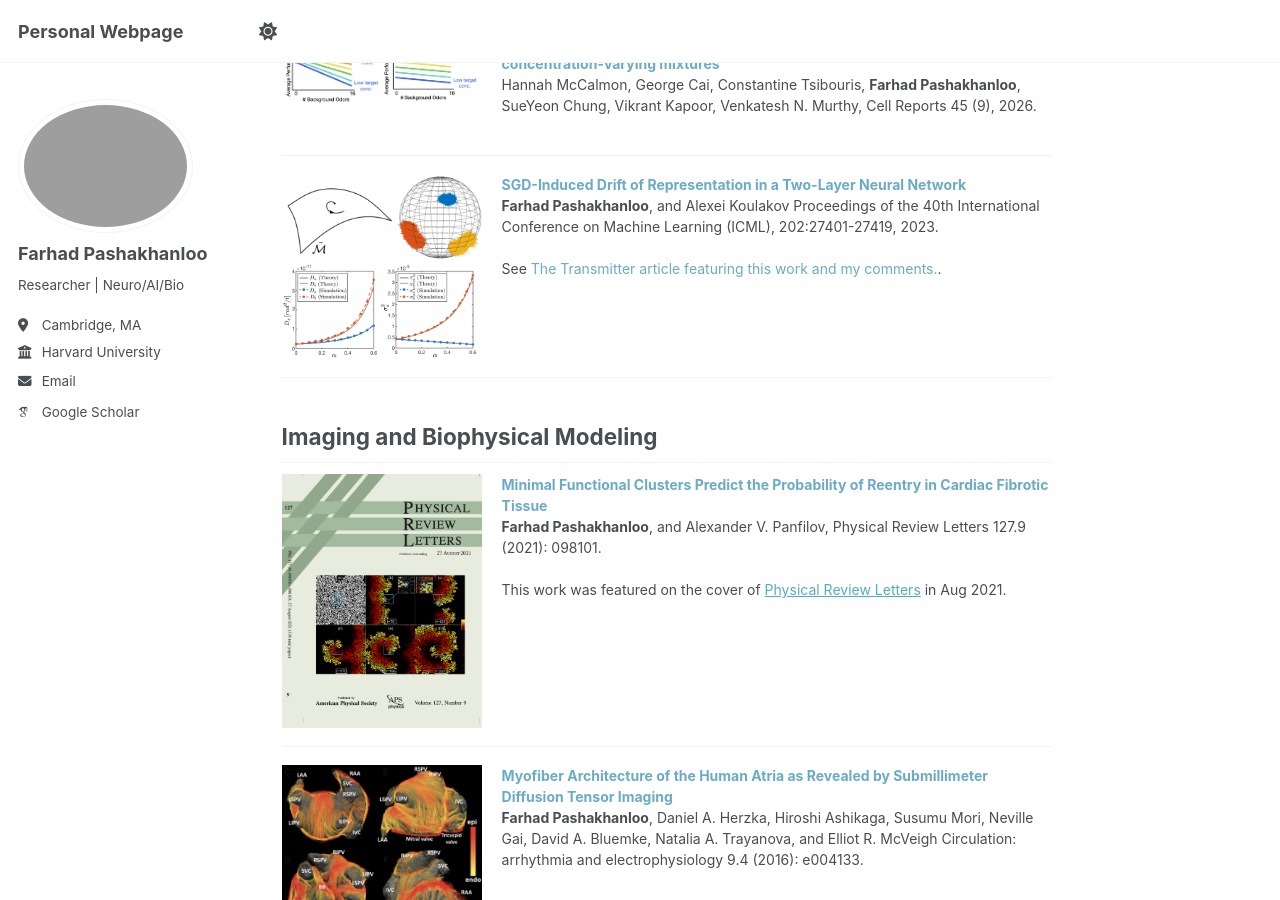
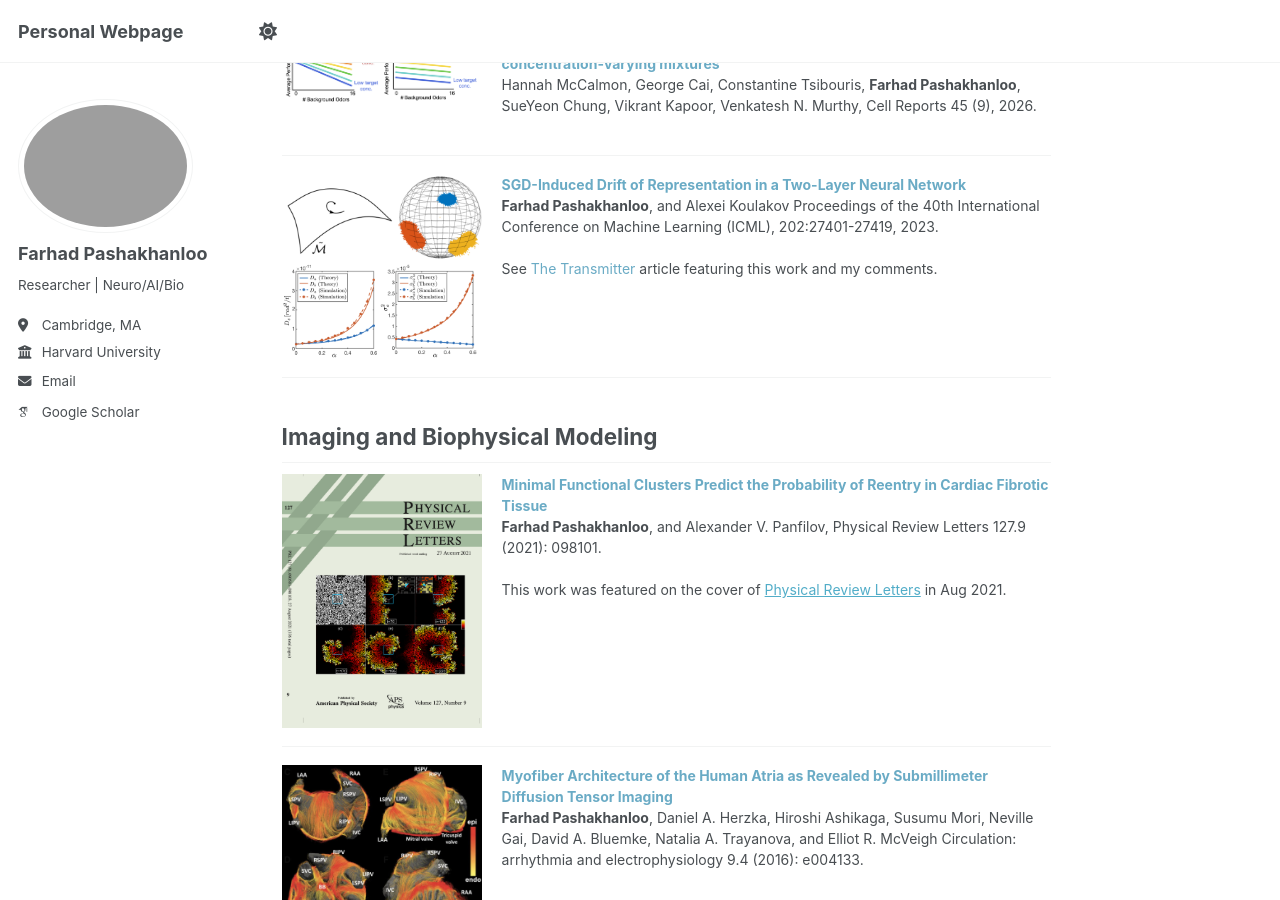
Before and after one commit to fpashakhanloo/fpashakhanloo.github.io, a Jekyll site: the page built from _pages/about.md, in a window 1280 px wide and 900 px high, scrolled down 1763 px. Built offline with Jekyll 4.4.1, drawn with Linux system fonts in a browser that asks for light colours; some web fonts are replaced; a script that is not in the unit is left out.

Commit message:
Updated site

```diff
--- a/_pages/about.md
+++ b/_pages/about.md
@@ -129,7 +129,7 @@ ___
     </a><br>
     <strong>Farhad Pashakhanloo</strong>, and Alexei Koulakov Proceedings of the 40th International Conference on Machine Learning (ICML), 202:27401-27419, 2023.<br>
     <br>
-See <a href="https://www.thetransmitter.org/learning/what-drifting-representations-reveal-about-the-brain/" target="_blank" style="color: #6aabc5ff; text-decoration: none;">The Transmitter article featuring this work and my comments.</a>.
+See <a href="https://www.thetransmitter.org/learning/what-drifting-representations-reveal-about-the-brain/" target="_blank" style="color: #6aabc5ff; text-decoration: none;">The Transmitter </a> article featuring this work and my comments.
 
   </span>
 </div>
```
